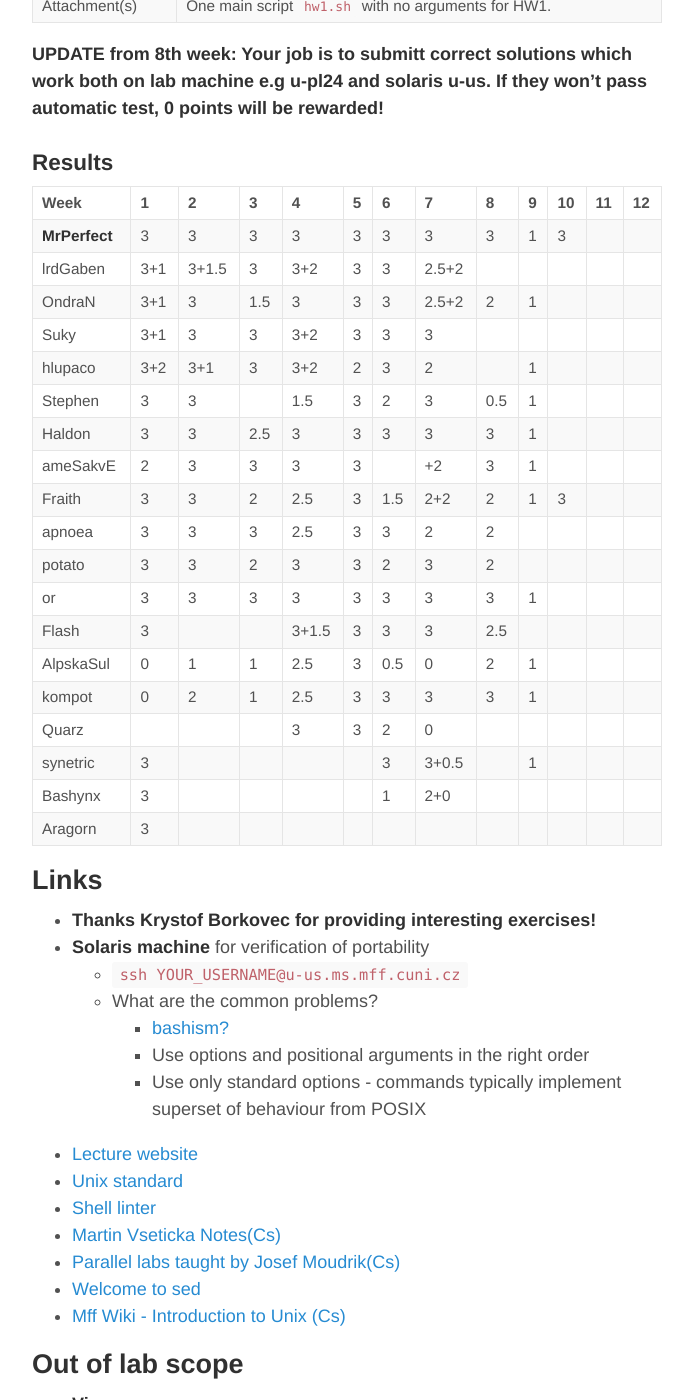
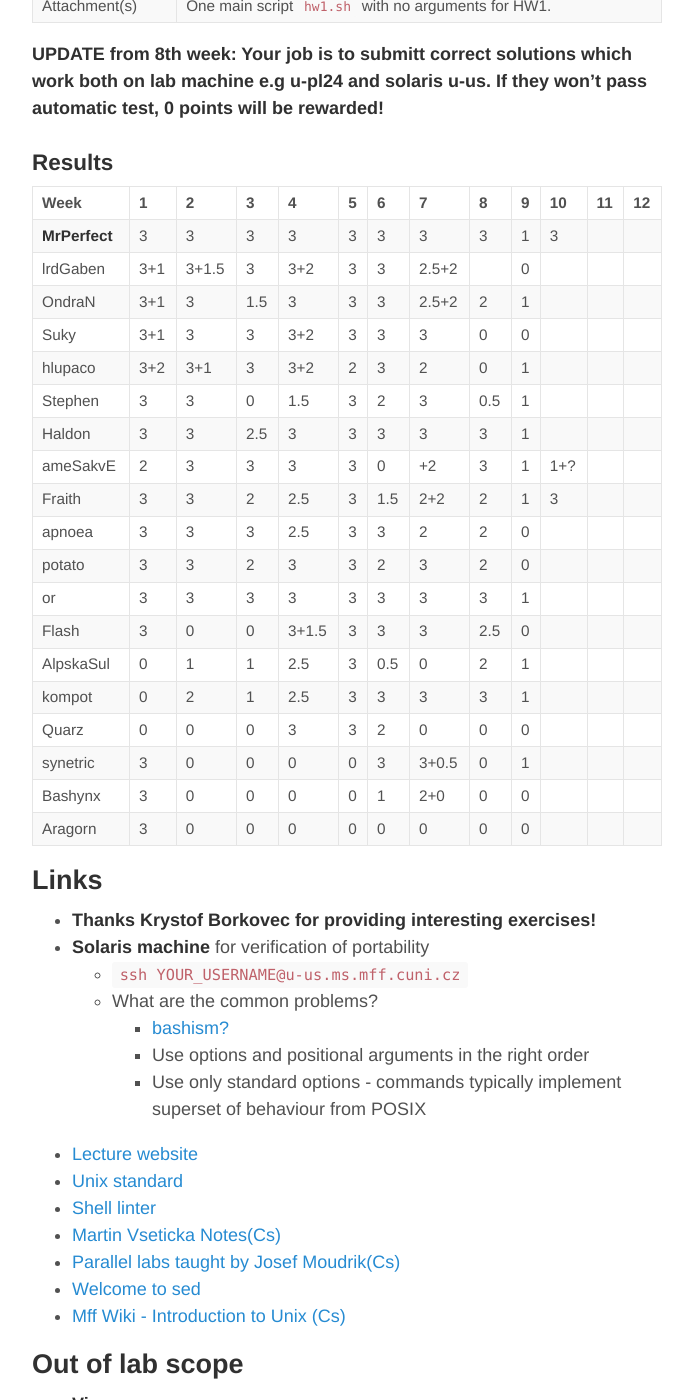
Before and after one commit to oplatek/oplatek.github.io, a Jekyll site: the page built from _posts/2016-02-02-labs-unix.md, in a window 1280 px wide and 1400 px high, scrolled down 927 px. Shown: the whole window, without its empty margins (293-986 px from the left). Built offline with Jekyll 4.4.1, drawn with Linux system fonts in a browser that asks for light colours.

Commit message:
points filling gaps

```diff
--- a/_posts/2016-02-02-labs-unix.md
+++ b/_posts/2016-02-02-labs-unix.md
@@ -41,24 +41,24 @@
 |Week          | 1 | 2 | 3 | 4 | 5 | 6 | 7 | 8 | 9 | 10| 11| 12|
 |--------------|---|---|---|---|---|---|---|---|---|---|---|---|
 | **MrPerfect**| 3 | 3 | 3 | 3 | 3 | 3 | 3 | 3 | 1 | 3 |   |   |
-| lrdGaben     |3+1|3+1.5|3|3+2| 3 | 3 |2.5+2| |   |   |   |   |
+| lrdGaben     |3+1|3+1.5|3|3+2| 3 | 3 |2.5+2| | 0 |   |   |   |
 | OndraN       |3+1| 3 |1.5| 3 | 3 | 3 |2.5+2|2| 1 |   |   |   |
-| Suky         |3+1| 3 | 3 |3+2| 3 | 3 | 3 |   |   |   |   |   |
-| hlupaco      |3+2|3+1|3  |3+2| 2 | 3 | 2 |   | 1 |   |   |   |
-| Stephen      | 3 | 3 |   |1.5| 3 | 2 | 3 |0.5| 1 |   |   |   |
+| Suky         |3+1| 3 | 3 |3+2| 3 | 3 | 3 | 0 | 0 |   |   |   |
+| hlupaco      |3+2|3+1| 3 |3+2| 2 | 3 | 2 | 0 | 1 |   |   |   |
+| Stephen      | 3 | 3 | 0 |1.5| 3 | 2 | 3 |0.5| 1 |   |   |   |
 | Haldon       | 3 | 3 |2.5| 3 | 3 | 3 | 3 | 3 | 1 |   |   |   |
-| ameSakvE     | 2 | 3 | 3 | 3 | 3 |   |+2 | 3 | 1 |   |   |   |
+| ameSakvE     | 2 | 3 | 3 | 3 | 3 | 0 |+2 | 3 | 1 |1+?|   |   |
 | Fraith       | 3 | 3 | 2 |2.5| 3 |1.5|2+2| 2 | 1 | 3 |   |   |
-| apnoea       | 3 | 3 | 3 |2.5| 3 | 3 | 2 | 2 |   |   |   |   |
-| potato       | 3 | 3 | 2 | 3 | 3 | 2 | 3 | 2 |   |   |   |   |
+| apnoea       | 3 | 3 | 3 |2.5| 3 | 3 | 2 | 2 | 0 |   |   |   |
+| potato       | 3 | 3 | 2 | 3 | 3 | 2 | 3 | 2 | 0 |   |   |   |
 | or           | 3 | 3 | 3 | 3 | 3 | 3 | 3 | 3 | 1 |   |   |   |
-| Flash        | 3 |   | |3+1.5| 3 | 3 | 3 |2.5|   |   |   |   |
+| Flash        | 3 | 0 | 0|3+1.5|3 | 3 | 3 |2.5| 0 |   |   |   |
 | AlpskaSul    | 0 | 1 | 1 |2.5| 3 |0.5| 0 | 2 | 1 |   |   |   |
 | kompot       | 0 | 2 | 1 |2.5| 3 | 3 | 3 | 3 | 1 |   |   |   |
-| Quarz        |   |   |   | 3 | 3 | 2 | 0 |   |   |   |   |   |
-| synetric     | 3 |   |   |   |   |3|3+0.5|   | 1 |   |   |   |
-| Bashynx      | 3 |   |   |   |   | 1 |2+0|   |   |   |   |   |
-| Aragorn      | 3 |   |   |   |   |   |   |   |   |   |   |   |
+| Quarz        | 0 | 0 | 0 | 3 | 3 | 2 | 0 | 0 | 0 |   |   |   |
+| synetric     | 3 | 0 | 0 | 0 | 0 |3|3+0.5| 0 | 1 |   |   |   |
+| Bashynx      | 3 | 0 | 0 | 0 | 0 | 1 |2+0| 0 | 0 |   |   |   |
+| Aragorn      | 3 | 0 | 0 | 0 | 0 | 0 | 0 | 0 | 0 |   |   |   |
 
 
 Links
```
